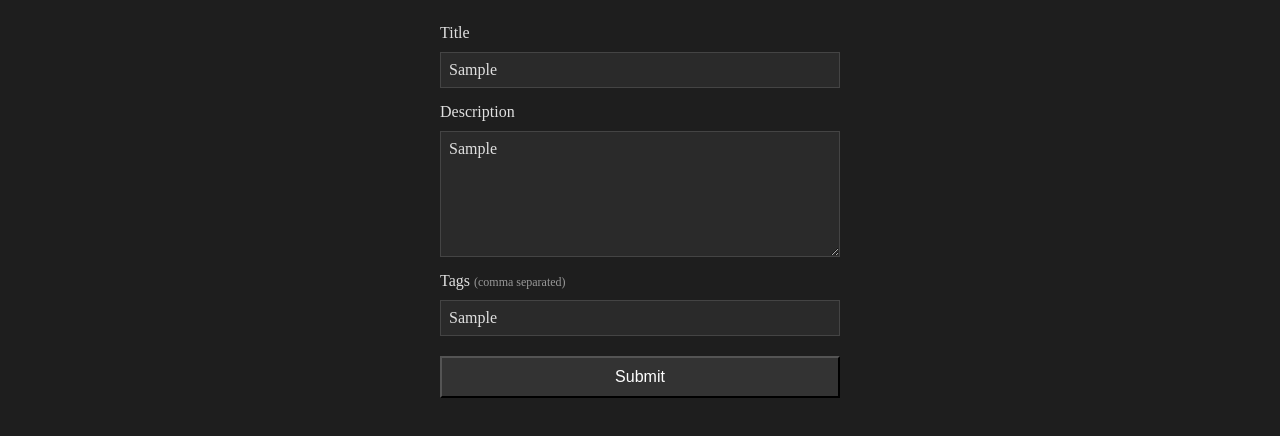
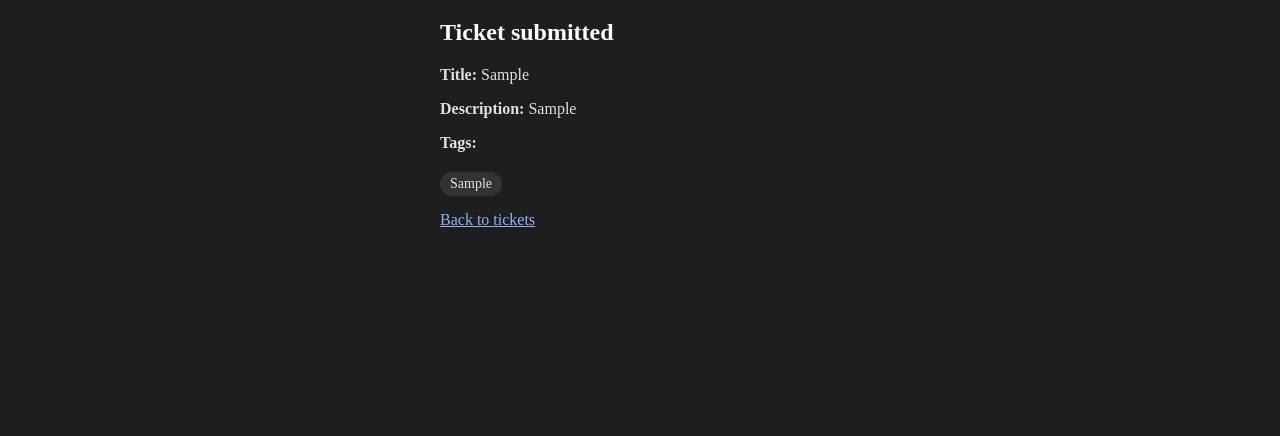
Before and after one commit to matt-sel/CS375-Project, a plain HTML site: page src/frontend/html/new-ticket.html in a window 1280 px wide. Both pictures are taken after typing "Sample", "Sample", "Sample" into the empty fields and a click on the button "Submit". Shown: the part 162-598 px from the top of the page. Drawn offline with Linux system fonts and the light colour scheme.

Commit message:
Validate ticket input (required fields, length limits), Display submitted ticket confirmation

```diff
--- a/src/frontend/css/new-ticket.css
+++ b/src/frontend/css/new-ticket.css
@@ -42,3 +42,26 @@ main {
     margin: 0;
     color: red;
 }
+
+#ticketConfirmation {
+    width: 400px;
+    margin: 0 auto;
+    text-align: left;
+}
+#ticketConfirmation h2 {
+    color: #ffffff;
+}
+.tag-pill {
+    display: inline-block;
+    background-color: #333;
+    color: #e0e0e0;
+    padding: 4px 10px;
+    border-radius: 12px;
+    margin: 4px 4px 0 0;
+    font-size: 14px;
+}
+.back-link {
+    display: inline-block;
+    margin-top: 15px;
+    color: #8ab4f8;
+}
--- a/src/frontend/html/new-ticket.html
+++ b/src/frontend/html/new-ticket.html
@@ -31,6 +31,14 @@
         <button type="button" id="submitTicketButton">Submit</button>
         <p id="errorMessage"></p>
       </div>
+      <div id="ticketConfirmation" style="display: none;">
+        <h2>Ticket submitted</h2>
+        <p><strong>Title:</strong> <span id="confirmTitle"></span></p>
+        <p><strong>Description:</strong> <span id="confirmDescription"></span></p>
+        <p><strong>Tags:</strong></p>
+        <div id="confirmTags"></div>
+        <a href="/tickets" class="back-link">Back to tickets</a>
+      </div>
     </main>
     <script src="/js/new-ticket.js"></script>
   </body>
--- a/src/frontend/js/new-ticket.js
+++ b/src/frontend/js/new-ticket.js
@@ -2,30 +2,79 @@ const submitButton = document.getElementById("submitTicketButton");
 const errorMessage = document.getElementById("errorMessage");
 
 const TITLE_MAX_LENGTH = 255;
+const DESCRIPTION_MAX_LENGTH = 2000;
+const MAX_TAGS = 5;
+const TAG_MAX_LENGTH = 30;
+
+function validateTicket(title, description, tags) {
+  if (!title) {
+    return "Please provide a title.";
+  }
+  if (title.length > TITLE_MAX_LENGTH) {
+    return `Title must be ${TITLE_MAX_LENGTH} characters or fewer.`;
+  }
+  if (description.length > DESCRIPTION_MAX_LENGTH) {
+    return `Description must be ${DESCRIPTION_MAX_LENGTH} characters or fewer.`;
+  }
+  if (tags.length > MAX_TAGS) {
+    return `Please use ${MAX_TAGS} tags or fewer.`;
+  }
+  const longTag = tags.find((t) => t.length > TAG_MAX_LENGTH);
+  if (longTag) {
+    return `Tag "${longTag}" is too long (max ${TAG_MAX_LENGTH} characters).`;
+  }
+  return null;
+}
+
+function parseTags(tagsRaw) {
+  return tagsRaw
+    ? tagsRaw.split(",").map((t) => t.trim()).filter((t) => t.length > 0)
+    : [];
+}
+
+function showTicketConfirmation(ticket) {
+  const formContainer = document.getElementById("ticketForm");
+  const confirmation = document.getElementById("ticketConfirmation");
+
+  document.getElementById("confirmTitle").textContent = ticket.title;
+  document.getElementById("confirmDescription").textContent =
+    ticket.description || "(no description provided)";
+
+  const tagList = document.getElementById("confirmTags");
+  tagList.innerHTML = "";
+  if (ticket.tags.length === 0) {
+    tagList.textContent = "(no tags)";
+  } else {
+    ticket.tags.forEach((tag) => {
+      const span = document.createElement("span");
+      span.className = "tag-pill";
+      span.textContent = tag;
+      tagList.appendChild(span);
+    });
+  }
+
+  formContainer.style.display = "none";
+  confirmation.style.display = "block";
+}
 
 submitButton.addEventListener("click", () => {
   const title = document.getElementById("title").value.trim();
   const description = document.getElementById("description").value.trim();
-  const tagsRaw = document.getElementById("tags").value.trim();
+  const tags = parseTags(document.getElementById("tags").value.trim());
 
-  if (!title) {
-    errorMessage.textContent = "Please provide a title.";
+  const validationError = validateTicket(title, description, tags);
+  if (validationError) {
+    errorMessage.textContent = validationError;
     return;
   }
-  if (title.length > TITLE_MAX_LENGTH) {
-    errorMessage.textContent = `Title must be ${TITLE_MAX_LENGTH} characters or fewer.`;
-    return;
-  }
-
-  const tags = tagsRaw
-    ? tagsRaw.split(",").map((t) => t.trim()).filter((t) => t.length > 0)
-    : [];
 
   errorMessage.textContent = "";
 
   const ticketPayload = { title, description, tags };
 
-  // TODO: wire this up once the "Build submit ticket to board logic/endpoint"
-  // card is done - POST ticketPayload to /api/tickets
+  // TODO: once "Build submit ticket to board logic/endpoint" is done,
+  // POST ticketPayload to /api/tickets, then call:
+  // showTicketConfirmation(ticketPayload);
   console.log("Ticket ready to submit:", ticketPayload);
+  showTicketConfirmation(ticketPayload);
 });
```
